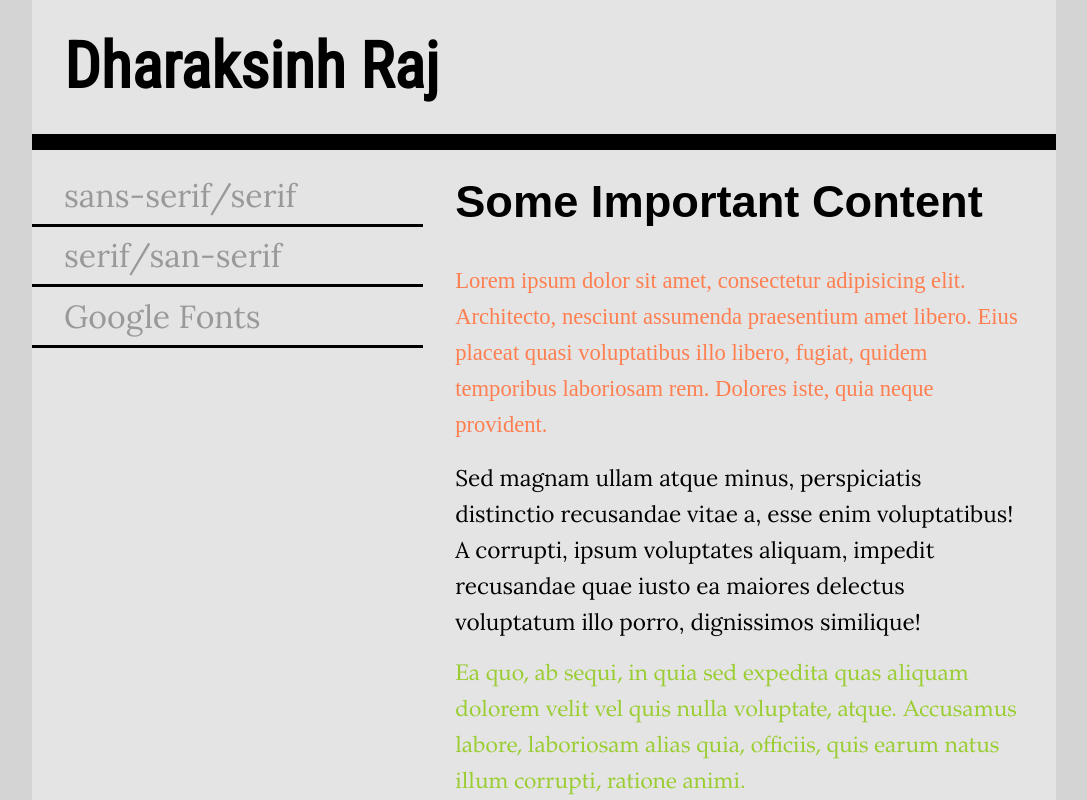
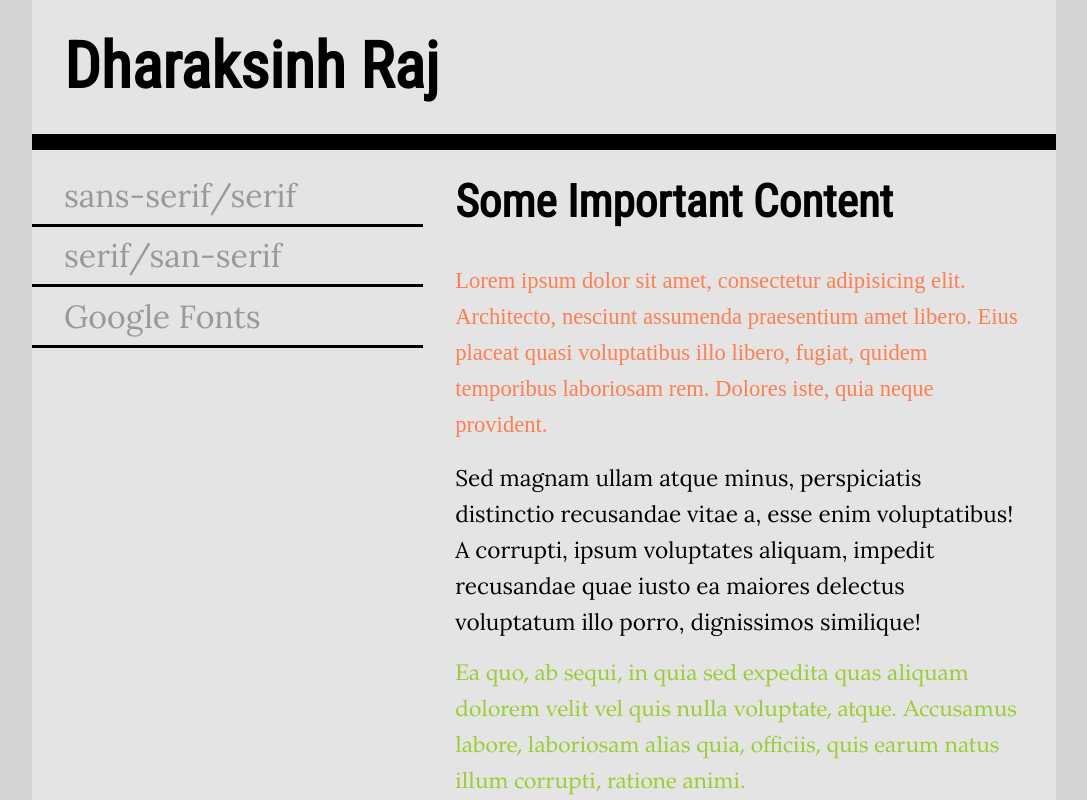
Before and after one commit to raj00008/fonts, a plain HTML site: page index.html in a window 1280 px wide. Shown: the top 800 px of the page, without its empty margins (96-1183 px from the left). Drawn offline with Linux system fonts and the light colour scheme.

Commit message:
Font Stack added

```diff
--- a/one.css
+++ b/one.css
@@ -6,18 +6,18 @@
 html{
     font-size: 16px;
     line-height: 1.6;
-    font-family: 'Lora', serif;
+    font-family: Lora,'Times New Roman',Baskerville,Palatino serif;
 }
 html,body{
     background-color: #d4d4d4;
 }
 h1{
-    font-family:'Roboto Condensed',sans-serif;
+    font-family:'Roboto Condensed','MS Arial',Skia,'Savoye LET', sans-serif;
     font-size: 3.998rem;
     padding:1rem 2rem;
 }
 h2{
-    font-family: 'Skia', sans-serif;
+    font-family: 'Roboto Condensed',Skia,'Savoye LET', sans-serif;
     font-size: 2.827rem;
     padding:1rem 2rem;
 }
--- a/two.css
+++ b/two.css
@@ -7,18 +7,18 @@
 html{
     font-size: 16px;
     line-height: 1.6;
-    font-family: 'Montserrat', sans-serif;
+    font-family: Montserrat,Skia,'MS Arial','Savoye LET', sans-serif;
 }
 html,body{
     background-color: #d4d4d4;
 }
 h1{
-    font-family: 'Noto Serif', serif;
+    font-family: 'Noto Serif','Times New Roman',Baskerville,Palatin serif;
     font-size: 3.998rem;
     padding:1rem 2rem;
 }
 h2{
-   font-family: 'Palatino', serif;
+   font-family: 'Noto Serif','Times New Roman',Baskerville,Palatin serif;
     font-size: 2.827rem;
     padding:1rem 2rem;
 }
```
